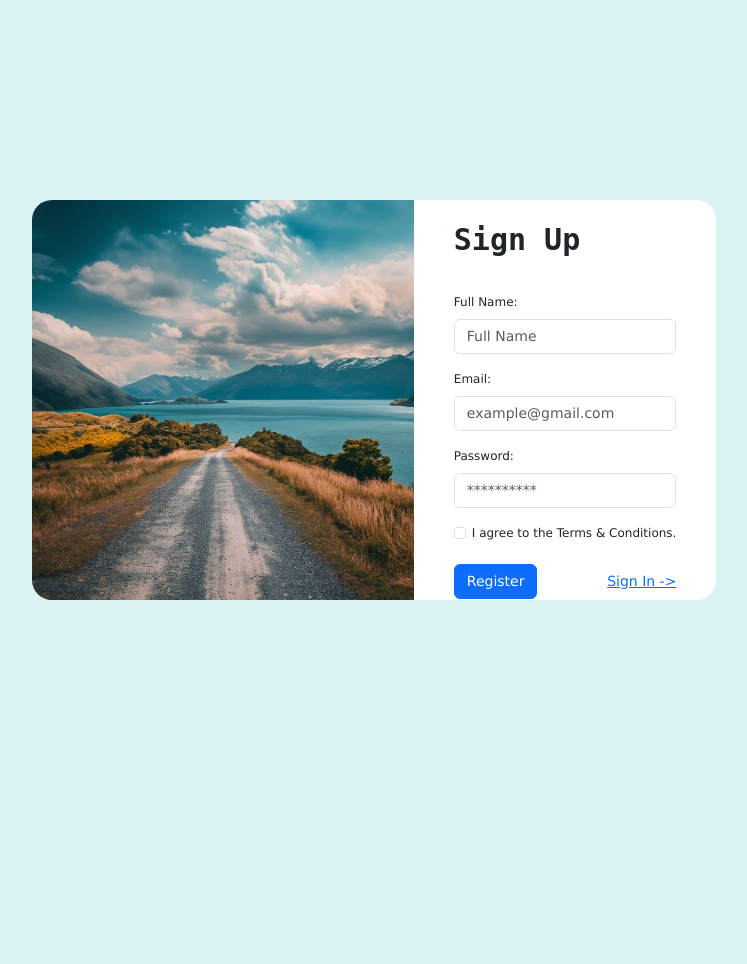
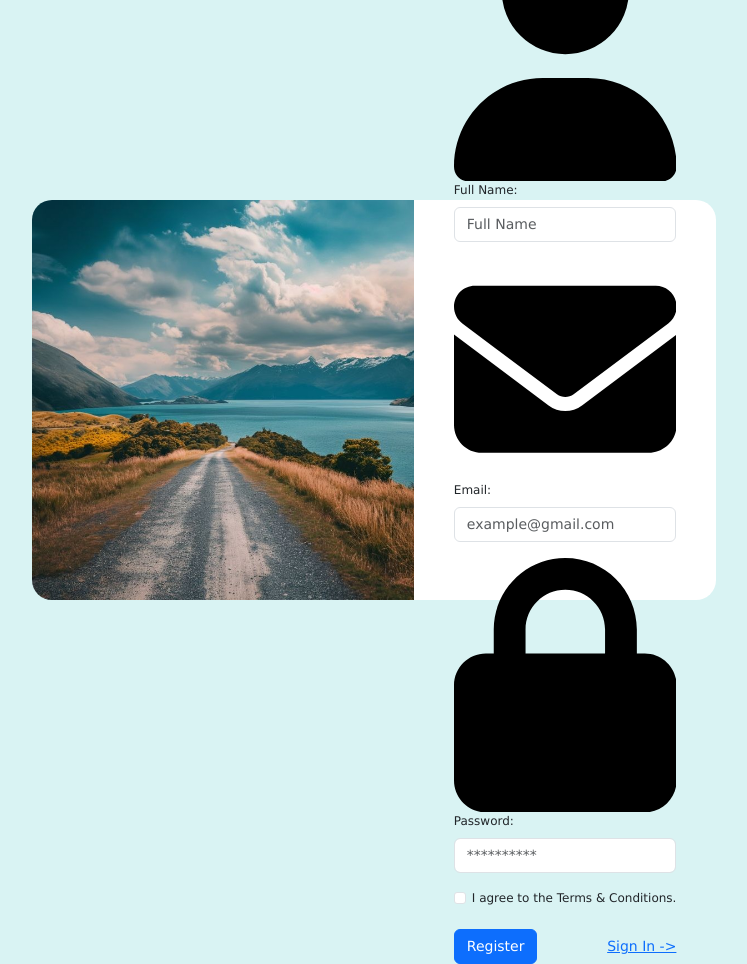
Before and after one commit to ongks-useR/To-Do-List, a Flask app: page / in a window 1280 px wide. Shown: the whole page, without its empty margins (266-1013 px from the left). Before the commit the page ends 600 px from the top, so only its background shows below. Run offline with Flask 3, Linux system fonts and the light colour scheme; some libraries are stand-ins or nearby versions.

Commit message:
Include SVG favicon for full name, email and password.

```diff
--- a/templates/register.html
+++ b/templates/register.html
@@ -20,13 +20,22 @@
         </div>
         <div id="right">
             <p>Sign Up</p>
-            <div>
+            <div class="user-input">
+                <i class="fa-solid fa-user">
+                    <svg xmlns="http://www.w3.org/2000/svg" viewBox="0 0 448 512"><!--!Font Awesome Free 6.7.2 by @fontawesome - https://fontawesome.com License - https://fontawesome.com/license/free Copyright 2024 Fonticons, Inc.--><path d="M224 256A128 128 0 1 0 224 0a128 128 0 1 0 0 256zm-45.7 48C79.8 304 0 383.8 0 482.3C0 498.7 13.3 512 29.7 512l388.6 0c16.4 0 29.7-13.3 29.7-29.7C448 383.8 368.2 304 269.7 304l-91.4 0z"/></svg>
+                </i>
                 {{ render_field(form.full_name, form_type='inline') }}
             </div>
-            <div>
+            <div class="user-input">
+                <i class="fa-solid fa-envelope">
+                    <svg xmlns="http://www.w3.org/2000/svg" viewBox="0 0 512 512"><!--!Font Awesome Free 6.7.2 by @fontawesome - https://fontawesome.com License - https://fontawesome.com/license/free Copyright 2024 Fonticons, Inc.--><path d="M48 64C21.5 64 0 85.5 0 112c0 15.1 7.1 29.3 19.2 38.4L236.8 313.6c11.4 8.5 27 8.5 38.4 0L492.8 150.4c12.1-9.1 19.2-23.3 19.2-38.4c0-26.5-21.5-48-48-48L48 64zM0 176L0 384c0 35.3 28.7 64 64 64l384 0c35.3 0 64-28.7 64-64l0-208L294.4 339.2c-22.8 17.1-54 17.1-76.8 0L0 176z"/></svg>
+                </i>
                 {{ render_field(form.email, form_type='inline') }}
             </div>
-            <div>
+            <div class="user-input">
+                <i class="fa-solid fa-lock">
+                    <svg xmlns="http://www.w3.org/2000/svg" viewBox="0 0 448 512"><!--!Font Awesome Free 6.7.2 by @fontawesome - https://fontawesome.com License - https://fontawesome.com/license/free Copyright 2024 Fonticons, Inc.--><path d="M144 144l0 48 160 0 0-48c0-44.2-35.8-80-80-80s-80 35.8-80 80zM80 192l0-48C80 64.5 144.5 0 224 0s144 64.5 144 144l0 48 16 0c35.3 0 64 28.7 64 64l0 192c0 35.3-28.7 64-64 64L64 512c-35.3 0-64-28.7-64-64L0 256c0-35.3 28.7-64 64-64l16 0z"/></svg>
+                </i>
                 {{ render_field(form.password, form_type='inline') }}
             </div>
             <div>
```
